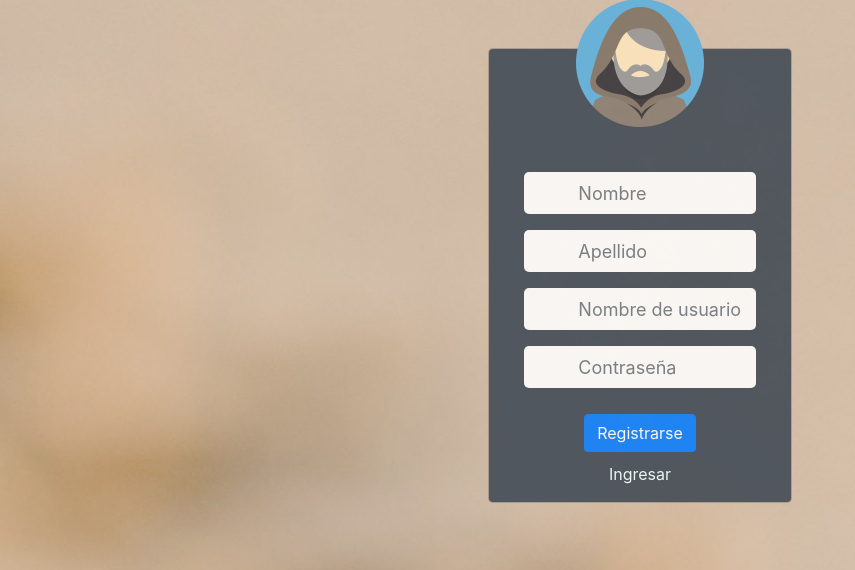
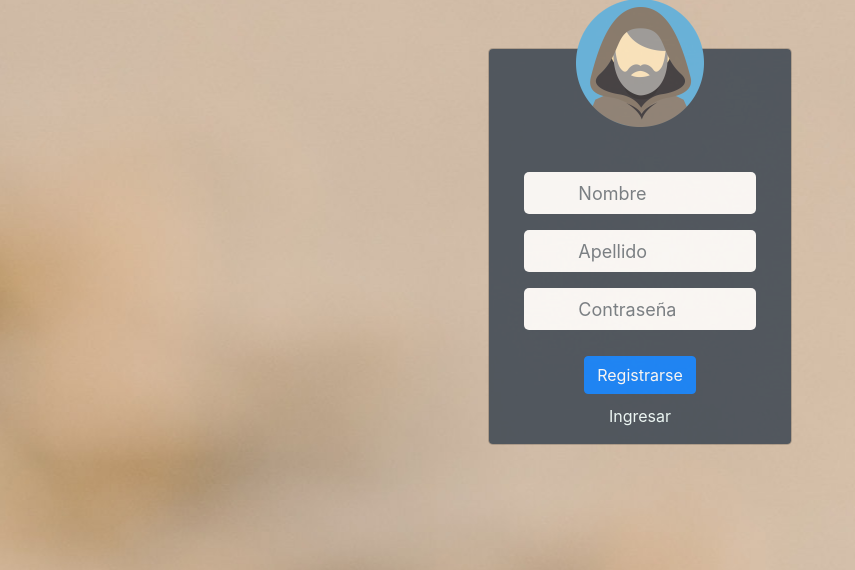
Before and after one commit to Horus19/flask_pro_files, a Flask app: page /registro in a window 1280 px wide. Shown: the part 77-647 px from the top of the page, without its empty margins (0-855 px from the left). Run offline with Flask 2, Linux system fonts and the light colour scheme; some libraries are stand-ins or nearby versions.

Commit message:
funciones para validar y registrar agregadas, ademàs fueron corregidos los formularios de registro y login

```diff
--- a/app.py
+++ b/app.py
@@ -29,20 +29,26 @@ def index():
     return render_template('index.html')
 
 
-
 @app.route('/registro', methods=['GET', 'POST'])
 def registro():
+
     if request.method == "POST":
-        details = request.form
-        Nombre = details['nombre']
-        Apellido = details['apellido']
-        Usuario = details['usuario']
-        Contrasena = details['contrasena']
-        cur = mysql.get_db().cursor()
-        cur.execute("insert into MyUsers (firstname,lastname,password,usuario) values (%s,%s,%s,%s)", (Nombre,Apellido,Contrasena,Usuario))
-        mysql.get_db().commit()
-        cur.close()
-        return 'ok'
+        try:
+            cur = mysql.get_db().cursor()
+            details = request.form
+            Nombre = details['nombre']
+            Apellido = details['apellido']
+            Contrasena = details['contrasena']
+            if len(Nombre) == 0 or len(Apellido) == 0 or len(Contrasena)==0:
+                return "Asegurese de que ha ingresado los datos correctamente"
+            else:
+                cur.execute(" call Registro_Cliente(%s,%s,%s);",(Nombre,Apellido,Contrasena))
+                variable  = cur.fetchall();
+                mysql.get_db().commit()
+                cur.close()
+                return 'el id de registro fue' + str(variable)
+        except:
+            return 'El usuario no se ha podido registrar'
     return render_template('registro.html')
 
 
@@ -61,14 +67,17 @@ def Carro_compras():
 @app.route('/login', methods=['GET', 'POST'])
 def login():
     if request.method == "POST":
-        details = request.form
-        usuario = details['usr']
-        password = details['pssd']
-        cur = mysql.get_db().cursor()
-        cur.execute("select password from MyUsers where firstname = %s and password ='1234'", (usuario))
-        passd = cur.fetchall()
-        cur.close()
-        return 'ok'
+        try:
+            details = request.form
+            id = details['usr']
+            password = details['pssd']
+            cur = mysql.get_db().cursor()
+            cur.execute("call Validar_Usuario(%s,%s);", (id,password))
+            acc = cur.fetchall()
+            cur.close()
+            return str(acc)
+        except:
+            return 'no se pudo validar el usuario'
     return render_template('login.html')
 
 
--- a/templates/login.html
+++ b/templates/login.html
@@ -50,7 +50,7 @@
                 <div style="height: 10px"></div>
                 <form class="col-12" method="POST" action="">
                     <div class="form-group" id ="user-group">
-                        <input type="text" class = "form-control" placeholder="Nombre de usuario" name="usr">
+                        <input type="text" class = "form-control" placeholder="id" name="usr">
                     </div>
                     <div class="form-group" id ="contrasena-group">
                        <input type="password" class = "form-control" placeholder="Contraseña" name="pssd">
--- a/templates/registro.html
+++ b/templates/registro.html
@@ -55,9 +55,6 @@
                     <div class="form-group" id ="user-group">
                         <input type="text" class = "form-control" placeholder="Apellido" name="apellido">
                     </div>
-                    <div class="form-group" id ="user-group">
-                        <input type="text" class = "form-control" placeholder="Nombre de usuario" name="usuario">
-                    </div>
                     <div class="form-group" id ="contrasena-group">
                        <input type="password" class = "form-control" placeholder="Contraseña" name="contrasena">
                     </div>
```
